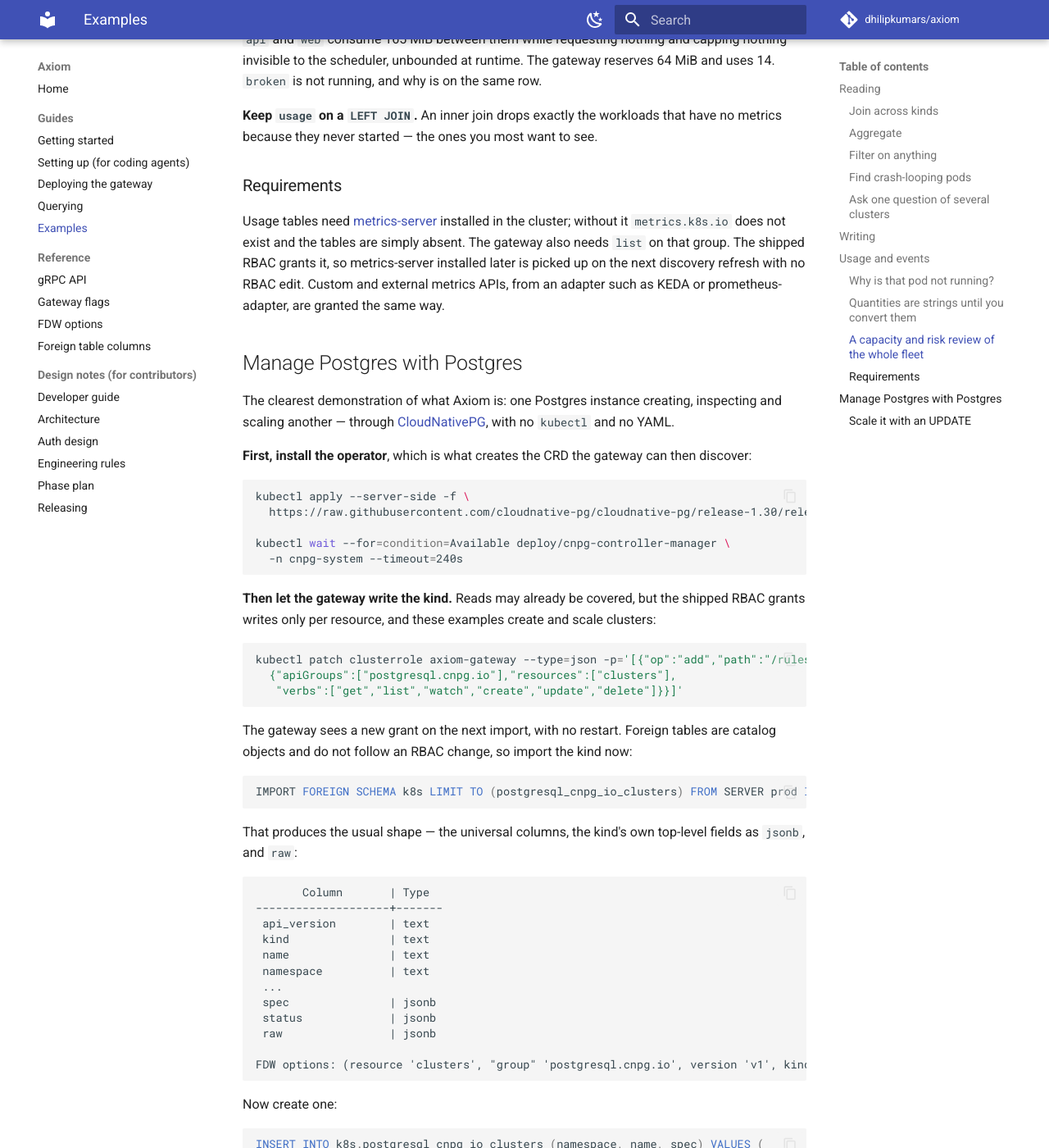
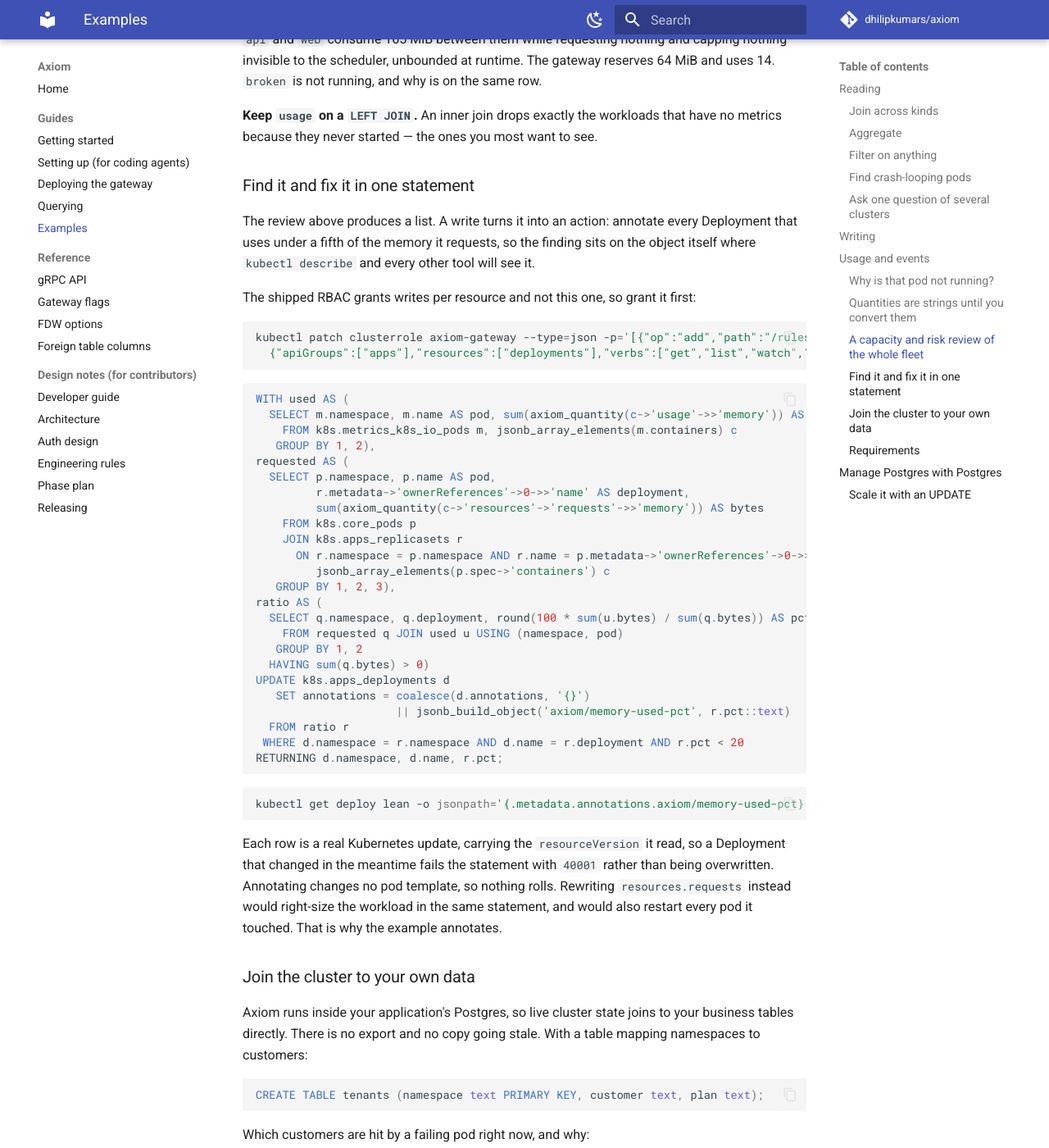
Before and after one commit to dhilipkumars/axiom, an MkDocs documentation site: the page built from docs/guides/examples.md, in a window 1280 px wide and 1400 px high, scrolled down 4336 px. Shown: the whole window at 82% size. Built offline with MkDocs 1.6.1 and Material for MkDocs 9.7.7, drawn with Linux system fonts in a browser that asks for light colours; comment, search, counter and statistics services are not loaded; some of the changed text lies outside the part shown.

Commit message:
Show finding and fixing in one statement, and joining to your own tables
The README's examples were all reads, or a write with nothing behind it. Two
additions show what a read-only SQL layer cannot do.

Find it and fix it: one statement reads live usage from metrics-server, joins
it to each pod's requests, follows ownership from pod to ReplicaSet to
Deployment, and annotates every Deployment using under a fifth of the memory
it reserves. Each row is a real update carrying the resourceVersion it read.
It annotates rather than rewriting requests, because that would roll pods.

Join to your own data: Axiom sits in the application's Postgres, so a tenants
table joins straight to failing pods and to memory in use per customer.

Neither query is documented without running: the metrics gate executes the
README's UPDATE against a fixture Deployment requesting 64Mi, checks RETURNING
against the annotation kubectl then reads back, and runs both tenant queries.
UPDATE ... FROM a join of other foreign tables had no coverage before this.
The documented queries are the gate's, less its namespace filter.

The README's note that nodes and deployments "need granting" went stale with
the broad read RBAC; it now says reads are broad and writes are per resource.

Co-Authored-By: Claude Opus 5.5 <noreply@anthropic.com>

````diff
--- a/docs/guides/examples.md
+++ b/docs/guides/examples.md
@@ -225,6 +225,93 @@ the same row.
 that have no metrics because they never started — the ones you most want to
 see.
 
+### Find it and fix it in one statement
+
+The review above produces a list. A write turns it into an action: annotate
+every Deployment that uses under a fifth of the memory it requests, so the
+finding sits on the object itself where `kubectl describe` and every other tool
+will see it.
+
+The shipped RBAC grants writes per resource and not this one, so grant it
+first:
+
+```sh
+kubectl patch clusterrole axiom-gateway --type=json -p='[{"op":"add","path":"/rules/-","value":
+  {"apiGroups":["apps"],"resources":["deployments"],"verbs":["get","list","watch","update"]}}]'
+```
+
+```sql
+WITH used AS (
+  SELECT m.namespace, m.name AS pod, sum(axiom_quantity(c->'usage'->>'memory')) AS bytes
+    FROM k8s.metrics_k8s_io_pods m, jsonb_array_elements(m.containers) c
+   GROUP BY 1, 2),
+requested AS (
+  SELECT p.namespace, p.name AS pod,
+         r.metadata->'ownerReferences'->0->>'name' AS deployment,
+         sum(axiom_quantity(c->'resources'->'requests'->>'memory')) AS bytes
+    FROM k8s.core_pods p
+    JOIN k8s.apps_replicasets r
+      ON r.namespace = p.namespace AND r.name = p.metadata->'ownerReferences'->0->>'name',
+         jsonb_array_elements(p.spec->'containers') c
+   GROUP BY 1, 2, 3),
+ratio AS (
+  SELECT q.namespace, q.deployment, round(100 * sum(u.bytes) / sum(q.bytes)) AS pct
+    FROM requested q JOIN used u USING (namespace, pod)
+   GROUP BY 1, 2
+  HAVING sum(q.bytes) > 0)
+UPDATE k8s.apps_deployments d
+   SET annotations = coalesce(d.annotations, '{}')
+                     || jsonb_build_object('axiom/memory-used-pct', r.pct::text)
+  FROM ratio r
+ WHERE d.namespace = r.namespace AND d.name = r.deployment AND r.pct < 20
+RETURNING d.namespace, d.name, r.pct;
+```
+
+```sh
+kubectl get deploy lean -o jsonpath='{.metadata.annotations.axiom/memory-used-pct}'
+```
+
+Each row is a real Kubernetes update, carrying the `resourceVersion` it read,
+so a Deployment that changed in the meantime fails the statement with `40001`
+rather than being overwritten. Annotating changes no pod template, so nothing
+rolls. Rewriting `resources.requests` instead would right-size the workload in
+the same statement, and would also restart every pod it touched. That is why
+the example annotates.
+
+### Join the cluster to your own data
+
+Axiom runs inside your application's Postgres, so live cluster state joins to
+your business tables directly. There is no export and no copy going stale. With
+a table mapping namespaces to customers:
+
+```sql
+CREATE TABLE tenants (namespace text PRIMARY KEY, customer text, plan text);
+```
+
+Which customers are hit by a failing pod right now, and why:
+
+```sql
+SELECT t.customer, t.plan, p.name AS pod, e.reason #>> '{}' AS reason
+  FROM tenants t
+  JOIN k8s.core_pods p ON p.namespace = t.namespace
+  JOIN k8s.core_events e ON e.namespace = p.namespace
+                        AND e.involved_object->>'name' = p.name
+ WHERE e.type #>> '{}' = 'Warning'
+   AND e.involved_object->>'kind' = 'Pod';
+```
+
+Memory in use per customer, which is the start of a chargeback report:
+
+```sql
+SELECT t.customer,
+       round(sum(axiom_quantity(c->'usage'->>'memory')) / 1024 / 1024) AS mem_mib
+  FROM tenants t
+  JOIN k8s.metrics_k8s_io_pods m ON m.namespace = t.namespace,
+       jsonb_array_elements(m.containers) c
+ GROUP BY t.customer
+ ORDER BY mem_mib DESC;
+```
+
 ### Requirements
 
 Usage tables need [metrics-server][ms] installed in the cluster; without it
````
Also changed, not shown: README.md (+56 -3 lines), 2 other files.
